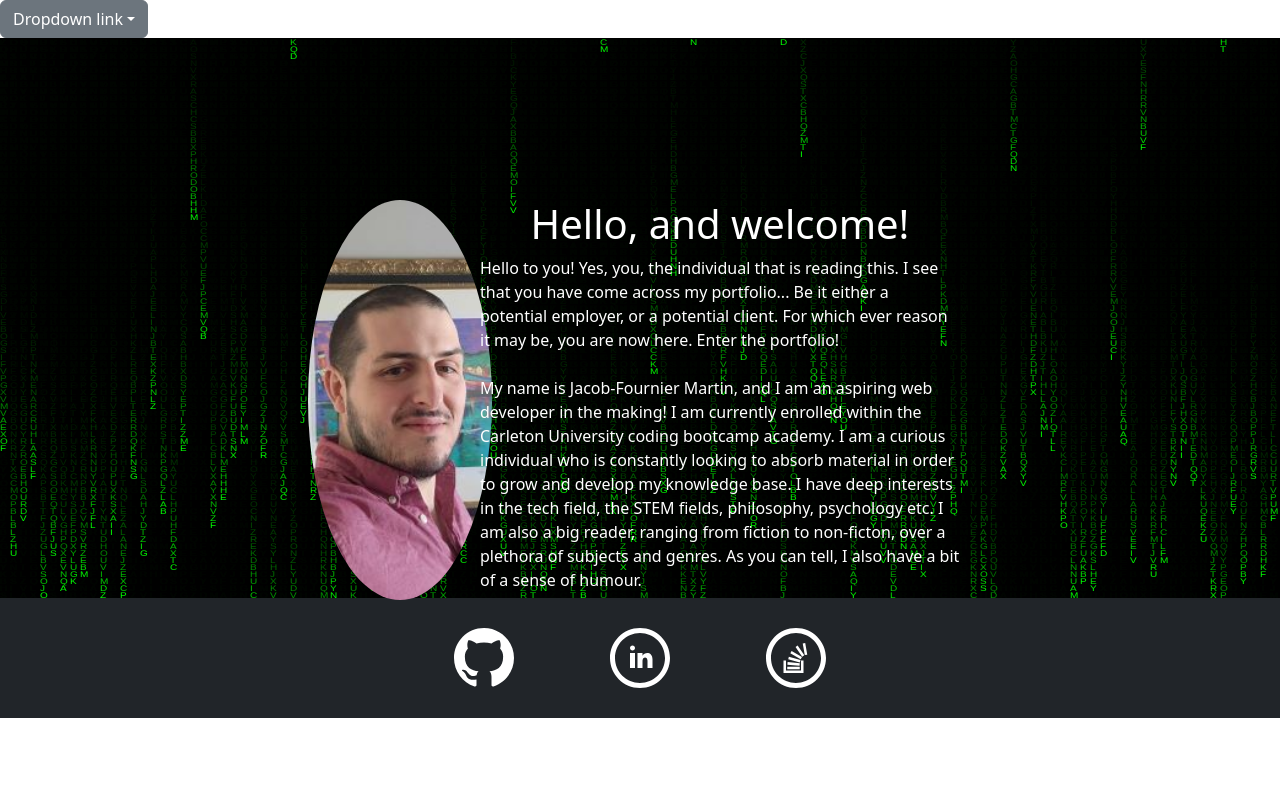
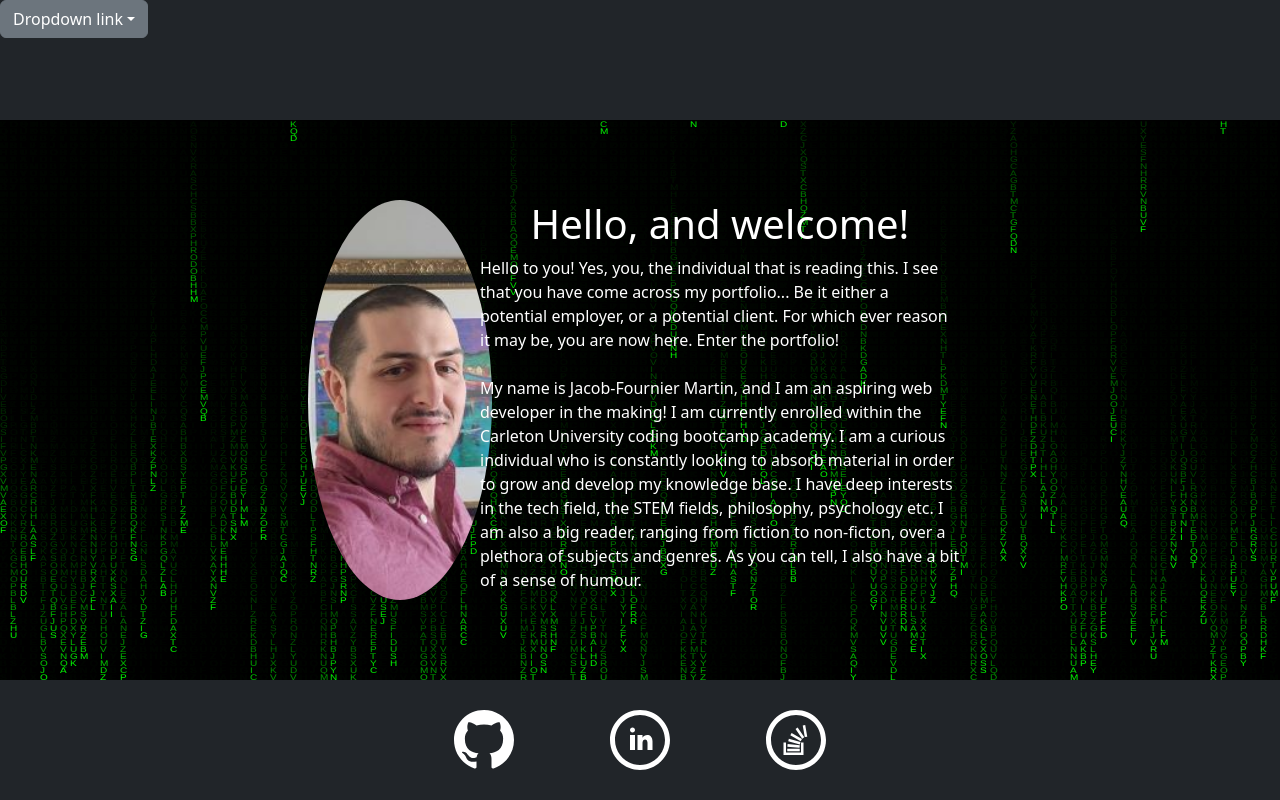
Before and after one commit to Jake66Martin/updated-portfolio, a React (Vite) app: page / in a window 1280 px wide. Built offline with nearby package versions, Linux system fonts and the light colour scheme.

Commit message:
trying to implement dropdown button

```diff
--- a/src/components/Header/Nav.jsx
+++ b/src/components/Header/Nav.jsx
@@ -63,6 +63,7 @@ function Nav() {
     //   </div>
     // </header>
 
+    <header className="bg-dark d-flex justify-content-between nav-height">
       <div className="dropdown">
         <a
           className="btn btn-secondary dropdown-toggle"
@@ -100,6 +101,7 @@ function Nav() {
           </li>
         </ul>
       </div>
+    </header>
   );
 }
 
```
Lines whose indentation alone changed are shown as unchanged.
